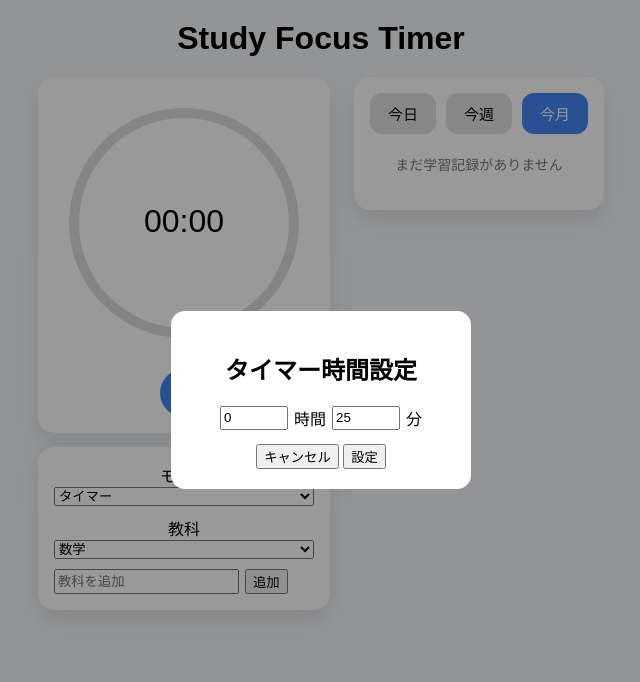
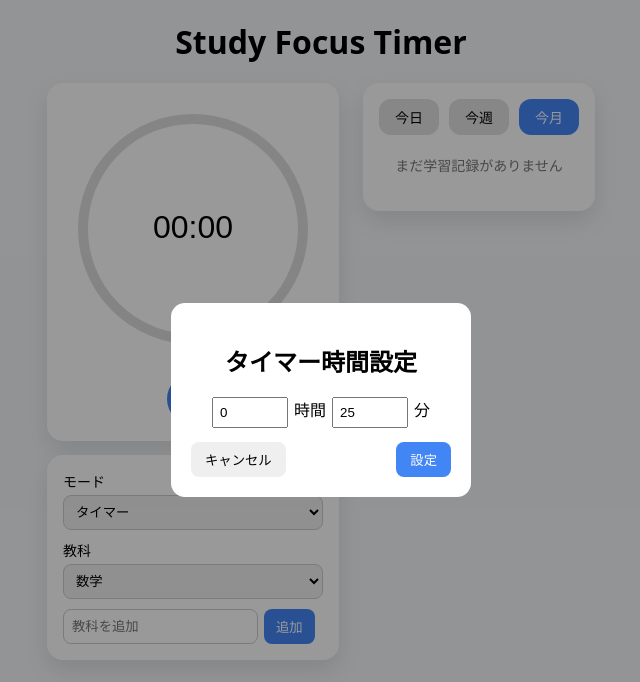
Before and after one commit to TYOKU482/Study-Focus-Timer, a plain HTML site: page index.html in a window 1280 px wide. Both pictures are taken after a click on the button "▶️". Shown: the whole page, without its empty margins (319-959 px from the left). Drawn offline with Linux system fonts and the light colour scheme.

Commit message:
Update style.css

```diff
--- a/style.css
+++ b/style.css
@@ -1,6 +1,6 @@
 body {
   margin: 0;
-  font-family: Arial, sans-serif;
+  font-family: system-ui, -apple-system, BlinkMacSystemFont, sans-serif;
   background: #f4f6f8;
   text-align: center;
 }
@@ -9,11 +9,13 @@ h1 {
   margin: 20px 0;
 }
 
+/* ===== Layout ===== */
 .container {
   display: flex;
   justify-content: center;
   gap: 24px;
   flex-wrap: wrap;
+  padding-bottom: 40px;
 }
 
 .left, .right {
@@ -22,38 +24,65 @@ h1 {
   gap: 14px;
 }
 
-.timer-card, .settings, .graph-card {
+/* ===== Cards ===== */
+.timer-card,
+.settings,
+.graph-card {
   background: #fff;
   border-radius: 16px;
   padding: 16px;
   box-shadow: 0 10px 25px rgba(0,0,0,0.1);
 }
 
+/* ===== Timer ===== */
+#timerCanvas {
+  display: block;
+  margin: 0 auto;
+}
+
+/* ===== Buttons ===== */
 .buttons {
   display: flex;
   justify-content: center;
   gap: 12px;
-  margin-top: 12px;
+  margin-top: 14px;
 }
 
 .buttons button {
-  width: 48px;
-  height: 48px;
+  width: 52px;
+  height: 52px;
   border-radius: 50%;
   border: none;
-  font-size: 16px;
+  font-size: 18px;
   cursor: pointer;
+  transition: transform 0.1s, box-shadow 0.1s;
+}
+
+.buttons button:hover {
+  transform: translateY(-2px);
+  box-shadow: 0 6px 12px rgba(0,0,0,0.15);
 }
 
 #startBtn { background: #4285f4; color: #fff; }
-#stopBtn { background: #ddd; }
+#stopBtn  { background: #e0e0e0; }
 #resetBtn { background: #fbbc04; }
-#recordBtn { background: #34a853; color: #fff; }
+#recordBtn{ background: #34a853; color: #fff; }
 
+/* ===== Settings ===== */
 .settings label {
   display: flex;
   flex-direction: column;
+  text-align: left;
+  font-size: 14px;
+  gap: 4px;
   margin-bottom: 10px;
+}
+
+.settings select,
+.settings input {
+  padding: 8px;
+  border-radius: 8px;
+  border: 1px solid #ccc;
 }
 
 .subject-add {
@@ -61,6 +90,16 @@ h1 {
   gap: 6px;
 }
 
+.subject-add button {
+  border: none;
+  border-radius: 8px;
+  padding: 8px 12px;
+  cursor: pointer;
+  background: #4285f4;
+  color: #fff;
+}
+
+/* ===== Graph ===== */
 .graph-tabs {
   display: flex;
   justify-content: center;
@@ -69,8 +108,8 @@ h1 {
 }
 
 .graph-tabs button {
-  padding: 10px 18px;
-  font-size: 15px;
+  padding: 8px 16px;
+  font-size: 14px;
   border-radius: 12px;
   border: none;
   cursor: pointer;
@@ -93,7 +132,7 @@ h1 {
   font-size: 14px;
 }
 
-/* Modal */
+/* ===== Modal ===== */
 .modal {
   position: fixed;
   inset: 0;
@@ -101,6 +140,7 @@ h1 {
   display: none;
   align-items: center;
   justify-content: center;
+  z-index: 10;
 }
 
 .modal-content {
@@ -119,4 +159,22 @@ h1 {
 
 .time-inputs input {
   width: 60px;
+  padding: 6px;
 }
+
+.modal-buttons {
+  display: flex;
+  justify-content: space-between;
+}
+
+.modal-buttons button {
+  border: none;
+  border-radius: 8px;
+  padding: 8px 14px;
+  cursor: pointer;
+}
+
+#setTimeBtn {
+  background: #4285f4;
+  color: #fff;
+}
```
